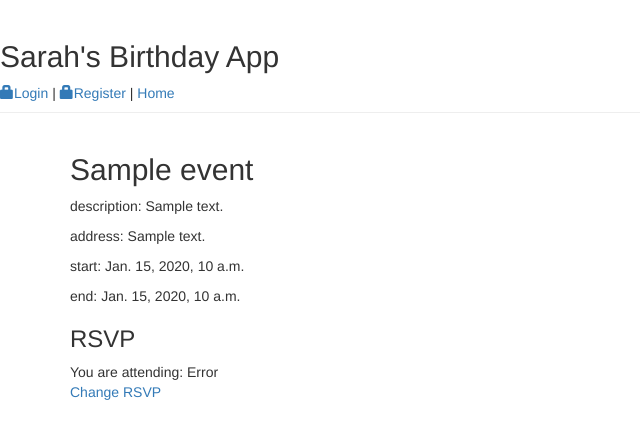
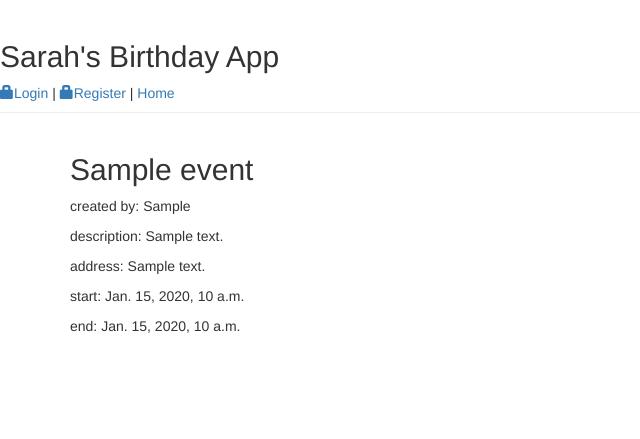
Before and after one commit to vernistage/birthdays-angular, a Django app: page /events/1/ in a window 1280 px wide. Shown: the top 439 px of the page, without its empty margins (0-640 px from the left). Run offline with Django 3.2, Linux system fonts and the light colour scheme; tables that the repository leaves empty hold one stand-in row (values such as "Sample post"); some libraries are stand-ins or nearby versions.

Commit message:
fix user rsvp on event detail

```diff
--- a/invitations/models.py
+++ b/invitations/models.py
@@ -12,6 +12,9 @@
         through='Rsvp',
         through_fields=('invitee', 'event'),
     )
+
+    def __str__(self):
+        return self.first_name
 
 class Event(models.Model):
     title = models.CharField(max_length=100)
@@ -30,6 +33,11 @@
     )
     created_at = models.DateTimeField(auto_now_add=True)
     last_modified = models.DateTimeField(auto_now=True)
+
+    def clean_invitees(self):
+        data = self.cleaned_data['invitees']
+        invitees.exclude(self.creator)
+        return data
 
     def __str__(self):
         return self.title
--- a/invitations/templates/invitations/event_detail.html
+++ b/invitations/templates/invitations/event_detail.html
@@ -2,6 +2,7 @@
 
 {% block content %}
   <h2>{{ event.title }}</h2>
+    <p>created by: {{ event.creator }}</p>
     <p>description: {{ event.description }}</p>
     <p>address: {{ event.address }}</p>
     <p>start: {{ event.start_time }}</p>
@@ -29,9 +30,9 @@
     <p>
       <a href="{% url 'invitations:destroy_event' pk=event.pk %}">Delete Event</a>
     </p>
-  {% else %}
+  {% elif is_invited %}
     <h3>RSVP</h3>
       You are attending: {{ attendance }}
-      <p> <a href="{% url 'invitations:update_rsvp' pk=event.pk %}">Change RSVP</a> </p>
+      <p> <a href="{% url 'invitations:update_rsvp' pk=rsvp.pk %}">Change RSVP</a> </p>
   {% endif %}
 {% endblock %}
--- a/invitations/views.py
+++ b/invitations/views.py
@@ -76,8 +76,10 @@
         user = self.request.user
         context = super().get_context_data(**kwargs)
         context["is_creator"] = (event.creator == user)
+        context["is_invited"] = (user in event.invitees.all())
         try:
-            context["attendance"] = Rsvp.objects.get(event=event, invitee=user).is_attending
+            context["rsvp"] = Rsvp.objects.get(event=event, invitee=user)
+            context["attendance"] = context["rsvp"].is_attending
         except:
             context["attendance"] = "Error"
         return context
```
